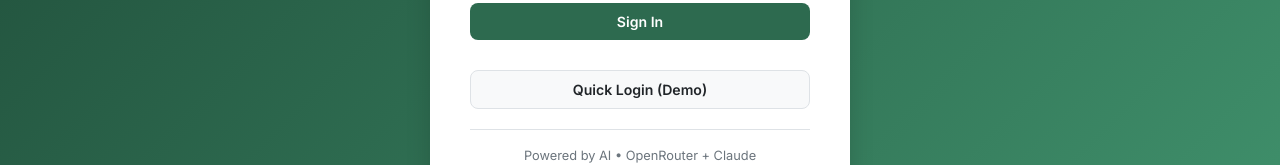
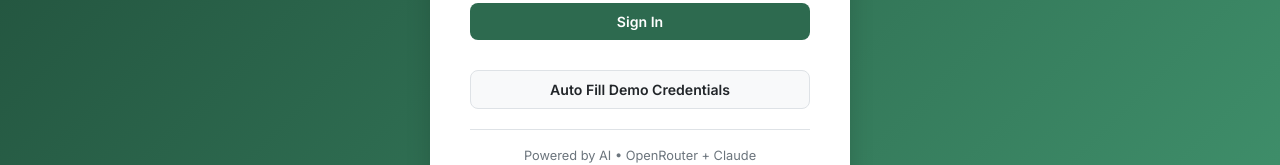
Before and after one commit to eakarsu/AIFoodBankPantryManager, a React (Vite) app in the folder frontend/: page / in a window 1280 px wide. Shown: the part 533-698 px from the top of the page. Built offline with nearby package versions, Linux system fonts and the light colour scheme; no server answers; the HTML template or start-up script is replaced by a standard one.

Commit message:
Commit pending workspace changes

```diff
--- a/frontend/src/pages/Login.jsx
+++ b/frontend/src/pages/Login.jsx
@@ -56,7 +56,7 @@ export default function Login({ onLogin }) {
             {loading ? 'Signing in...' : 'Sign In'}
           </button>
           <button type="button" className="btn btn-secondary btn-block" onClick={quickLogin} style={{ marginTop: '10px' }}>
-            Quick Login (Demo)
+            Auto Fill Demo Credentials
           </button>
         </form>
         <div className="login-footer">
```
